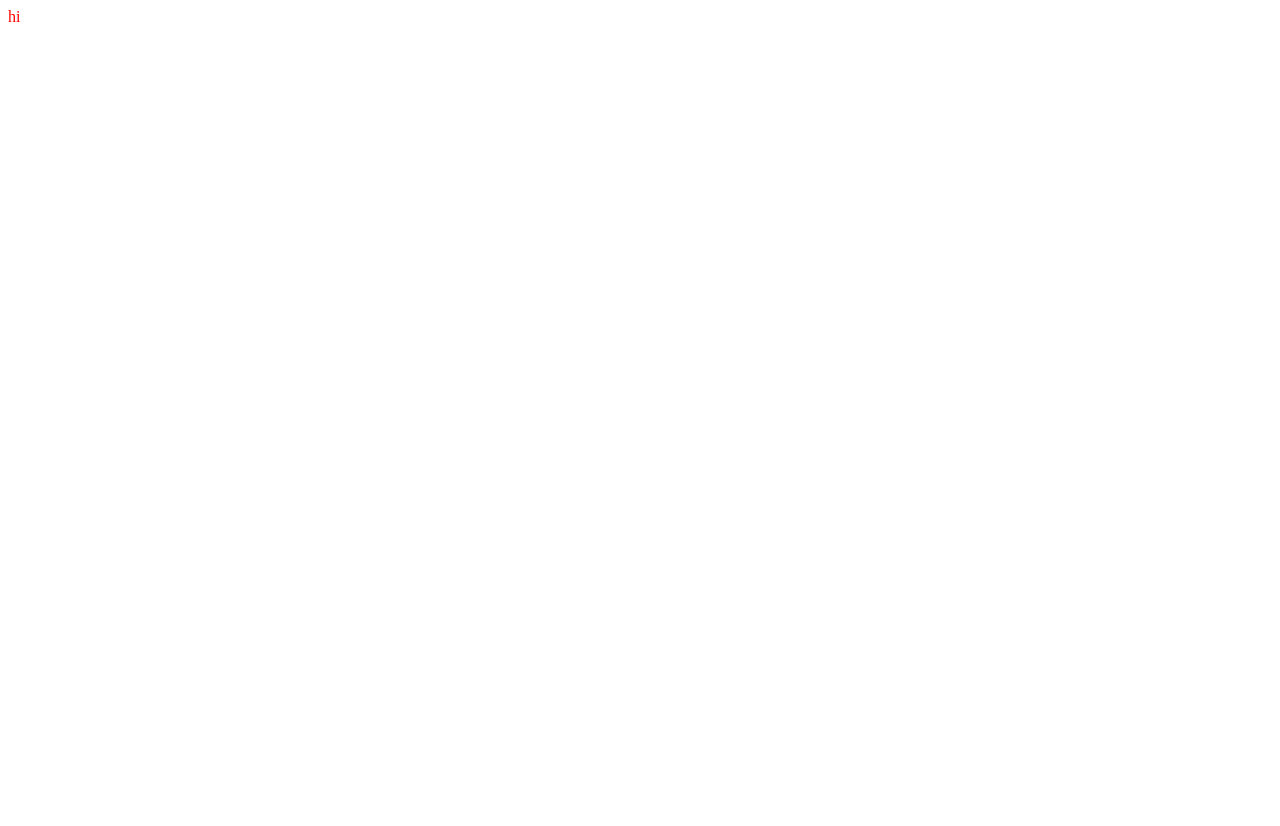
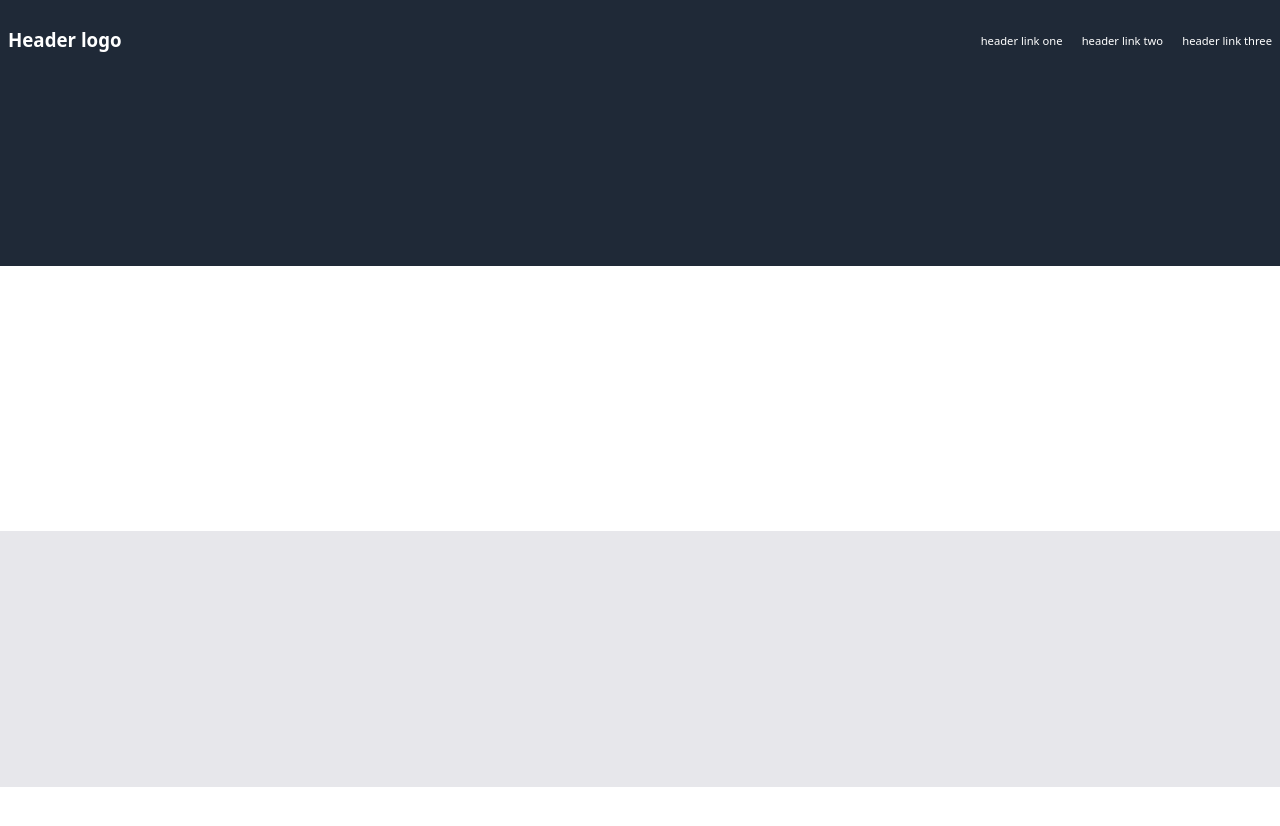
Before and after one commit to tekcar123/odin-Landing-page, a plain HTML site: page index.html in a window 1280 px wide. Before the commit the page ends 800 px from the top, so only its background shows below. Drawn offline with Linux system fonts and the light colour scheme.

Commit message:
Make the header

```diff
--- a/index.html
+++ b/index.html
@@ -8,6 +8,15 @@
     <title>Landing page</title>
 </head>
 <body>
-    <div>hi</div>
+    <div class="top">
+        <div class="header">
+            <h3><bold>Header logo</bold></h3>
+            <ul class="header-links">
+                <li><a href="./index.html">header link one</a></li>
+                <li><a href="./index.html">header link two</a></li>
+                <li><a href="./index.html">header link three</a></li>
+            </ul>
+        </div>
+    </div>
 </body>
 </html>
--- a/style.css
+++ b/style.css
@@ -1,3 +1,41 @@
-div {
-    color: red;
+* {
+    font-family: system-ui, -apple-system, BlinkMacSystemFont, 'Segoe UI', Roboto, Oxygen, Ubuntu, Cantarell, 'Open Sans', 'Helvetica Neue', sans-serif;
 }
+
+ul.header-links {
+    list-style: none;
+    display: flex;
+    gap: 1.2rem;
+    align-items: center;
+}
+
+a {
+    text-decoration: none;
+    color: white;
+    font-size: 0.7em;
+}
+
+.header {
+    display: flex;
+    justify-content: space-between;
+    color: white;
+}
+body {
+    height: 60.5rem;
+    background: linear-gradient(
+        to bottom,
+        #1F2937 0%,
+        #1F2937 27%,
+        white 27%,
+        white 54%,
+        #E7E7EB 54%,
+        #E7E7EB 80%,
+        white 80%,
+        white 100%
+    );
+
+}
+
+.top {
+    justify-content: space-between;
+}
```
